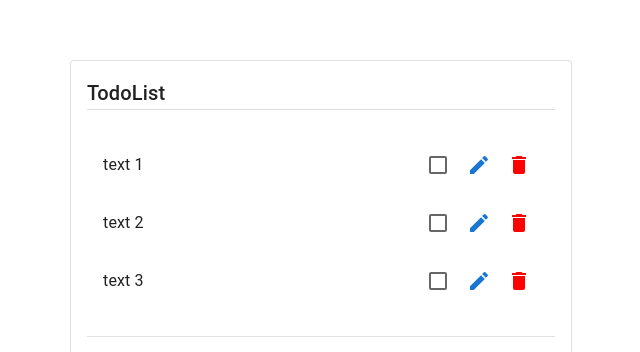
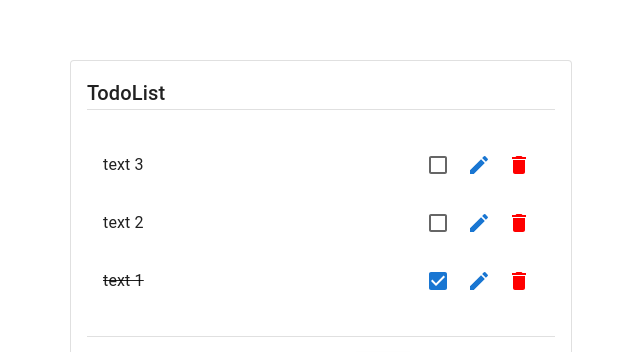
Before and after one commit to dima-popov/todo-list-test, a React app: page / in a window 1280 px wide. Shown: the top 352 px of the page, without its empty margins (319-959 px from the left). Built offline with nearby package versions, Linux system fonts and the light colour scheme.

Commit message:
Delete and Ready buttons

```diff
--- a/src/App.tsx
+++ b/src/App.tsx
@@ -2,7 +2,7 @@
 import * as React from 'react';
 import {
   Container, Card, CardContent, Divider, Checkbox, Stack, Button,
-  Typography, TextField, Box, IconButton, List, ListItem, Tooltip,
+  Typography, TextField, Box, IconButton, List, ListItem, Tooltip, listItemAvatarClasses,
 } from '@mui/material';
 import { Delete, Create } from '@mui/icons-material';
 
@@ -18,37 +18,39 @@ interface TodoList {
   ready: boolean
 }
 
-const list:TodoList[] = [
+const list:[number, TodoList][] = [
 
-  {
+  [Date.now(), {
     date: new Date(),
     text: 'text 1',
-    ready: false,
+    ready: true,
     id: Symbol(),
-  },
-  {
+  }],
+  [Date.now(), {
     date: new Date(),
     text: 'text 2',
     ready: false,
     id: Symbol(),
-  },
-  {
+  }],
+  [Date.now(), {
     date: new Date(),
     text: 'text 3',
     ready: false,
     id: Symbol(),
-  },
+  }],
 
 ];
 
 function App(props: AppProps) {
-  const [list_state, setList] = React.useState(list);
-  const [input_state, setInput] = React.useState('');
+  const [listState, setList] = React.useState(list);
+  const [inputState, setInput] = React.useState('');
 
   React.useEffect(() => {
-    console.log(list_state);
-  }, [list_state]);
-
+    // console.log(listState);
+  }, [listState]);
+  const sortedList = listState;
+  sortedList.sort();
+  sortedList.reverse();
   return (
     <Container sx={{ marginTop: '60px' }}>
 
@@ -61,25 +63,39 @@ function App(props: AppProps) {
           <br />
           <List>
 
-            { list_state.map((elm, i) => (
-
+            {
+            sortedList.map((elmArr, i) => {
+              const elm = elmArr[1];
+              return (
                 <ListItem key={i} sx={{ display: 'flex' }}>
                   <Box sx={{ flexGrow: 1 }}>
-                  <Tooltip title={elm.date.getDate()} placement="top">
+                    <Tooltip title={elm.date.toDateString()} placement="top">
                       <Typography variant="body1" component="span">
-                      {elm.text}
+                        {elm.ready == true ? <s>{elm.text}</s> : elm.text }
                       </Typography>
                     </Tooltip>
                   </Box>
                   <Box>
-                  <Checkbox />
+
+                    <Checkbox
+                      checked={elm.ready}
+                      data-id={elm.id}
+                      onChange={(event) => { elm.ready = event.target.checked; setList([...listState]); }}
+                    />
                     <IconButton aria-label="create" color="primary"><Create /></IconButton>
-                  <IconButton aria-label="delete" color="primary"><Delete sx={{ color: 'red' }} /></IconButton>
+                    <IconButton
+                      aria-label="delete"
+                      color="primary"
+                      onClick={(event) => { setList([...listState.filter((e, i) => e[1] != elm)]); }}
+                    >
+                      <Delete sx={{ color: 'red' }} />
+                    </IconButton>
                   </Box>
 
                 </ListItem>
-
-            ))}
+              );
+            })
+}
 
           </List>
           <br />
@@ -96,9 +112,9 @@ function App(props: AppProps) {
               variant="contained"
               onClick={
   () => {
-    setList([{
-      text: input_state, ready: false, id: Symbol(), date: new Date(),
-    }, ...list_state]);
+    setList([[Date.now(), {
+      text: inputState, ready: false, id: Symbol(), date: new Date(),
+    }], ...listState]);
   }
  }
             >
```
Also changed, not shown: 1 other file (tests, documents, lock files or other folders). Lines whose indentation alone changed are shown as unchanged.
